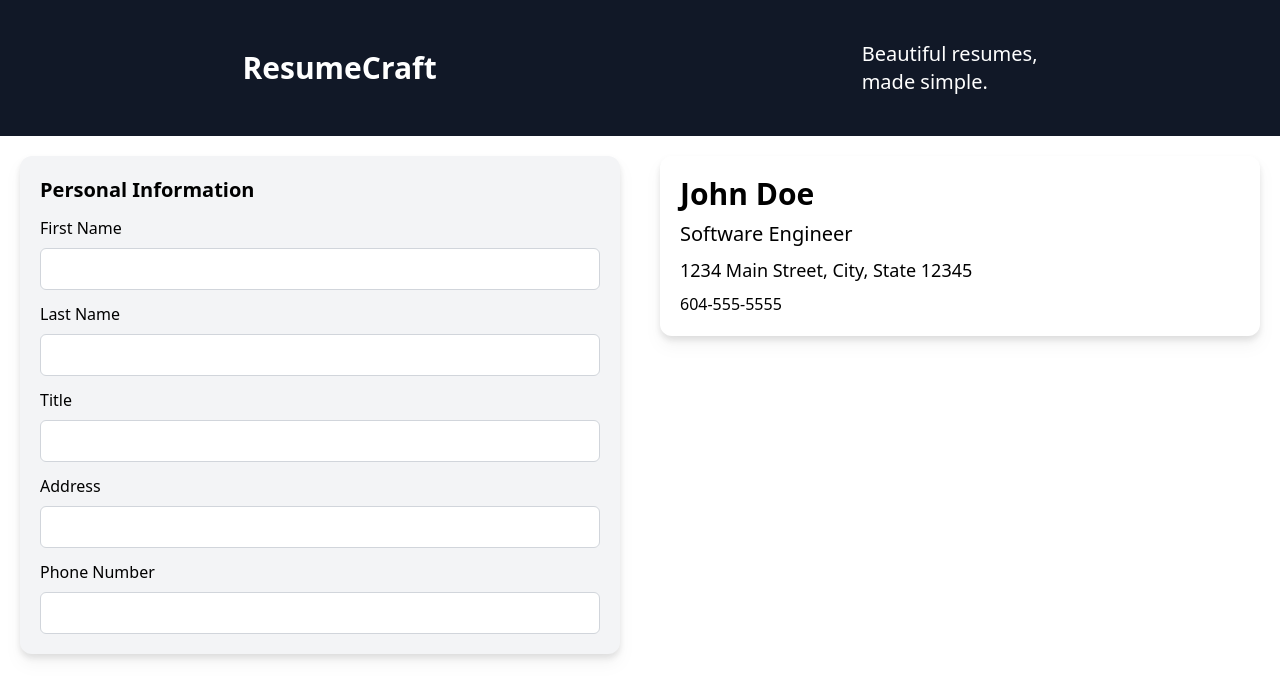
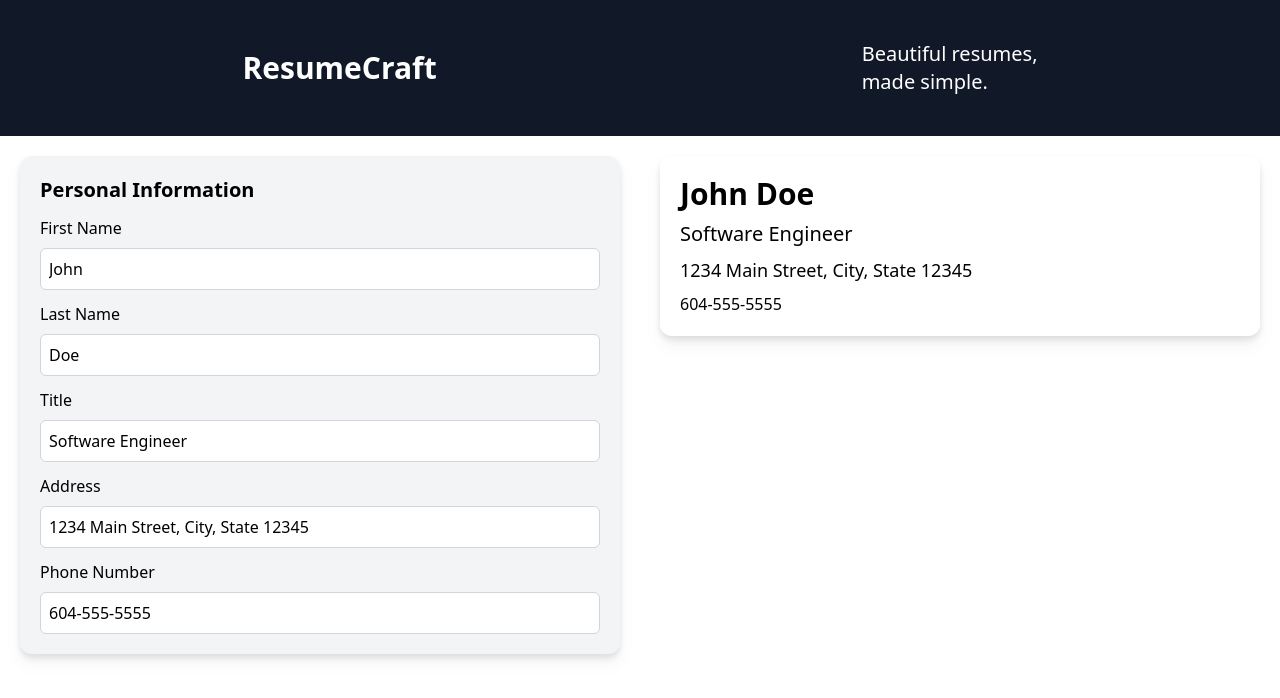
Before and after one commit to michaeleii/resumecraft, a React (Vite) app: page / in a window 1280 px wide. Shown: the top 698 px of the page. Built offline with nearby package versions, Linux system fonts and the light colour scheme.

Commit message:
Add update functions for the form to modify state

```diff
--- a/src/components/Form.tsx
+++ b/src/components/Form.tsx
@@ -1,4 +1,29 @@
+import useFormStore from "../store";
+
 function Form() {
+  const [
+    fname,
+    lname,
+    title,
+    address,
+    mobile,
+    updateFname,
+    updateLname,
+    updateTitle,
+    updateAddress,
+    updateMobile,
+  ] = useFormStore((state) => [
+    state.fname,
+    state.lname,
+    state.title,
+    state.address,
+    state.mobile,
+    state.updateFname,
+    state.updateLname,
+    state.updateTitle,
+    state.updateAddress,
+    state.updateMobile,
+  ]);
   return (
     <div className="p-5">
       <form className="rounded-xl bg-gray-100 p-5 drop-shadow-lg">
@@ -12,6 +37,8 @@ function Form() {
                 className="rounded-md border border-gray-300 p-2 outline-none focus:border-blue-500"
                 name="fname"
                 id="fname"
+                onChange={(e) => updateFname(e.currentTarget.value)}
+                value={fname}
               />
             </div>
             <div className="flex flex-col gap-2">
@@ -21,6 +48,8 @@ function Form() {
                 className="rounded-md border border-gray-300 p-2 outline-none focus:border-blue-500"
                 name="fname"
                 id="fname"
+                onChange={(e) => updateLname(e.currentTarget.value)}
+                value={lname}
               />
             </div>
             <div className="flex flex-col gap-2">
@@ -30,6 +59,8 @@ function Form() {
                 className="rounded-md border border-gray-300 p-2 outline-none focus:border-blue-500"
                 name="title"
                 id="title"
+                onChange={(e) => updateTitle(e.currentTarget.value)}
+                value={title}
               />
             </div>
             <div className="flex flex-col gap-2">
@@ -39,6 +70,8 @@ function Form() {
                 className="rounded-md border border-gray-300 p-2 outline-none focus:border-blue-500"
                 name="address"
                 id="address"
+                onChange={(e) => updateAddress(e.currentTarget.value)}
+                value={address}
               />
             </div>
             <div className="flex flex-col gap-2">
@@ -48,6 +81,8 @@ function Form() {
                 className="rounded-md border border-gray-300 p-2 outline-none focus:border-blue-500"
                 name="mobile"
                 id="mobile"
+                onChange={(e) => updateMobile(e.currentTarget.value)}
+                value={mobile}
               />
             </div>
           </div>
--- a/src/components/ResumeHeader.tsx
+++ b/src/components/ResumeHeader.tsx
@@ -1,12 +1,28 @@
+import { shallow } from "zustand/shallow";
+import useFormStore from "../store";
+
 function ResumeHeader() {
+  const [fname, lname, title, address, mobile] = useFormStore(
+    (state) => [
+      state.fname,
+      state.lname,
+      state.title,
+      state.address,
+      state.mobile,
+    ],
+    shallow
+  );
   return (
     <header className="flex flex-col gap-2">
-      <h1 className="text-3xl font-bold">John Doe</h1>
+      <h1 className="text-3xl font-bold">
+        {fname} {lname}
+      </h1>
 
-      <p className="text-xl">Software Engineer</p>
+      <p className="text-xl">{title}</p>
 
-      <p className="text-lg">1234 Main Street, City, State 12345</p>
-      <p>604-555-5555</p>
+      <p className="text-lg">{address}</p>
+
+      <p>{mobile}</p>
     </header>
   );
 }
--- a/src/store.ts
+++ b/src/store.ts
@@ -3,12 +3,14 @@ import { create } from "zustand";
 interface FormState {
   fname: string;
   lname: string;
+  title: string;
   address: string;
   mobile: string;
 }
 interface FormActions {
   updateFname: (fname: FormState["fname"]) => void;
   updateLname: (lname: FormState["lname"]) => void;
+  updateTitle: (title: FormState["title"]) => void;
   updateAddress: (address: FormState["address"]) => void;
   updateMobile: (mobile: FormState["mobile"]) => void;
 }
@@ -16,10 +18,12 @@ interface FormActions {
 const useFormStore = create<FormState & FormActions>()((set) => ({
   fname: "John",
   lname: "Doe",
+  title: "Software Engineer",
   address: "1234 Main Street, City, State 12345",
   mobile: "604-555-5555",
   updateFname: (fname) => set({ fname }),
   updateLname: (lname) => set({ lname }),
+  updateTitle: (title) => set({ title }),
   updateAddress: (address) => set({ address }),
   updateMobile: (mobile) => set({ mobile }),
 }));
```
